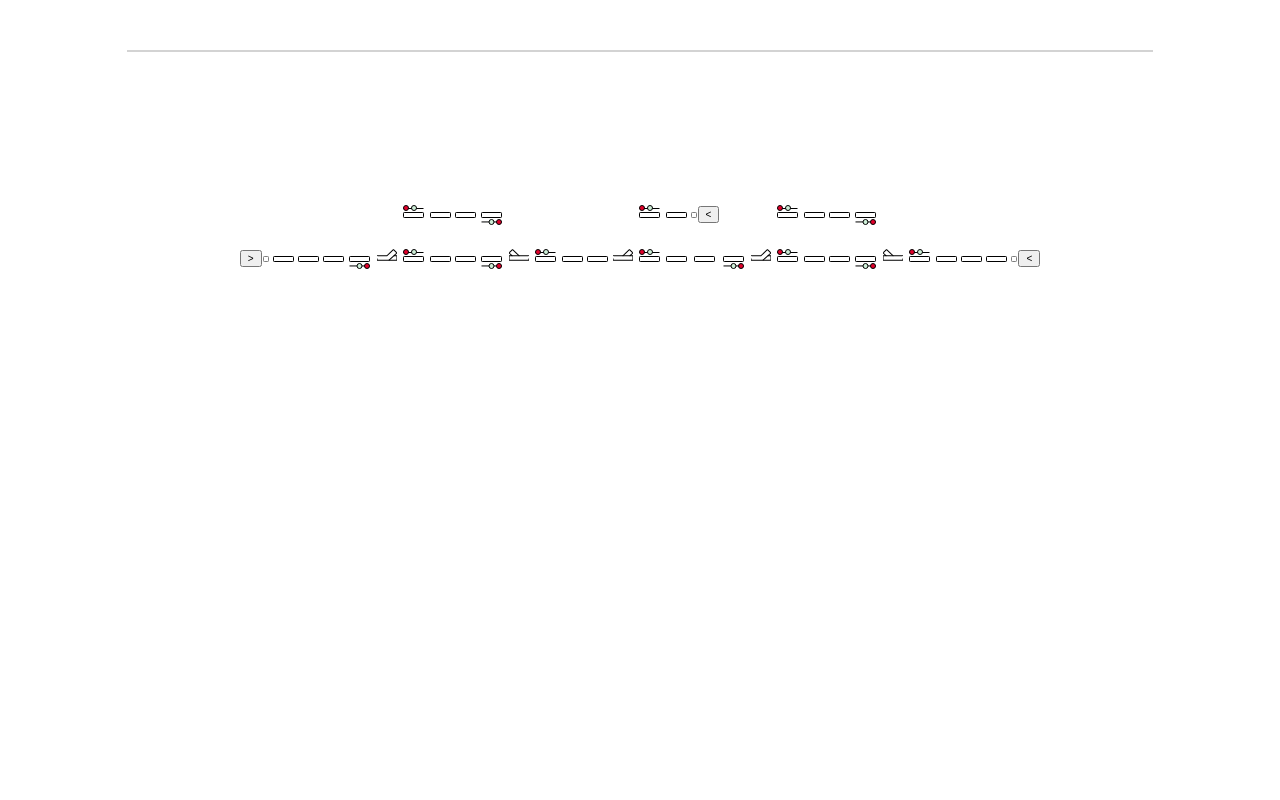
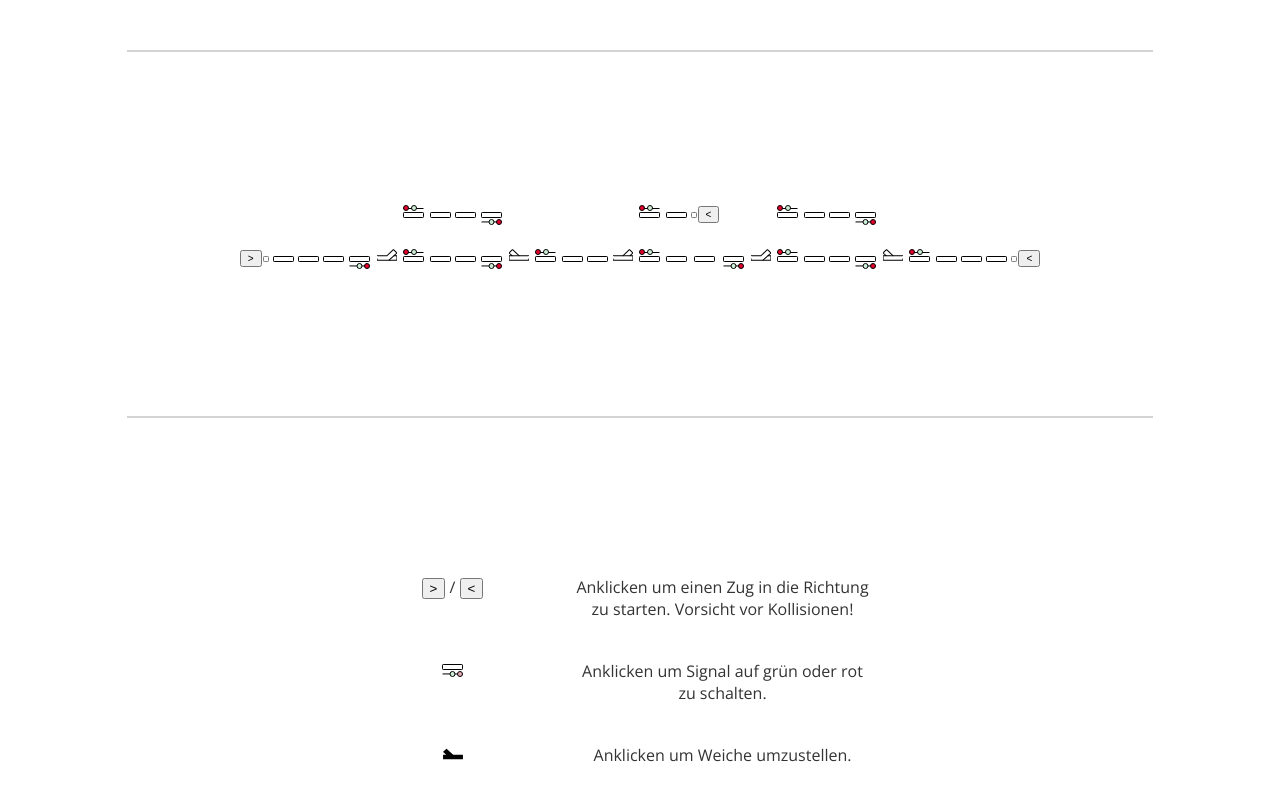
Before and after one commit to m-bymike/regiobahn-2025-sim, a Vue app: page /block in a window 1280 px wide. Shown: the part 256-1056 px from the top of the page. Before the commit the page ends 800 px from the top, so only its background shows below. Built offline with nearby package versions, Linux system fonts and the light colour scheme.

Commit message:
add description

```diff
--- /dev/null
+++ b/src/components/Description.vue
@@ -0,0 +1,118 @@
+<template functional>
+  <div class="description">
+    <dl>
+      <dt>
+        <button>&gt;</button> /
+        <button>&lt;</button>
+      </dt>
+      <dd>
+        Anklicken um einen Zug in die Richtung zu starten. Vorsicht vor
+        Kollisionen!
+      </dd>
+
+      <dt>
+        <svg
+          width="22px"
+          height="13px"
+          viewBox="-0.5 -0.5 22 13"
+          class="signal"
+        >
+          <g>
+            <rect
+              x="0"
+              y="0"
+              width="20"
+              height="5"
+              rx="0.75"
+              ry="0.75"
+              class="main"
+              pointer-events="all"
+            />
+            <path
+              d="M 0 9.45 L 20 9.45"
+              stroke-miterlimit="10"
+              pointer-events="stroke"
+            />
+            <ellipse
+              class="red-light"
+              cx="17.5"
+              cy="9.5"
+              rx="2.5"
+              ry="2.5"
+              pointer-events="all"
+            />
+            <ellipse
+              class="green-light"
+              cx="10"
+              cy="9.5"
+              rx="2.5"
+              ry="2.5"
+              pointer-events="all"
+            />
+          </g>
+        </svg>
+      </dt>
+      <dd>
+        Anklicken um Signal auf grün oder rot zu schalten.
+      </dd>
+      <dt>
+        <svg width="20px" height="20px" viewBox="0 0 19.61 10.49">
+          <path d="M-368.5-112.5" transform="translate(-1.45 -0.56)" />
+          <path
+            class="main"
+            d="M21,6.59v.14a.14.14,0,0,0-.14-.14H11.55a.16.16,0,0,1-.09,0L5,.65a.13.13,0,0,0-.18,0l-3.25,3a.15.15,0,0,0,0,.21L4.36,6.37a.14.14,0,0,1-.1.24H1.64a.14.14,0,0,0-.14.14v4.11a.14.14,0,0,0,.14.14H20.87a.14.14,0,0,0,.14-.14V9.24"
+            transform="translate(-1.45 -0.56)"
+          />
+          <path d="M21,9.24" transform="translate(-1.45 -0.56)" />
+          <line x1="2.81" y1="6.05" x2="10.1" y2="6.03" />
+        </svg>
+      </dt>
+      <dd>
+        Anklicken um Weiche umzustellen.
+      </dd>
+    </dl>
+  </div>
+</template>
+
+<style lang="scss">
+.description {
+  display: block;
+  width: 500px;
+  margin: auto;
+
+  dl {
+    display: grid;
+    grid-template-columns: 1fr 3fr;
+
+    dt,
+    dd {
+      padding: 20px;
+    }
+  }
+}
+$basic-red: #e2002a;
+svg.signal {
+  path,
+  ellipse,
+  rect,
+  line {
+    fill: #fff;
+    stroke: #000;
+    stroke-miterlimit: 10;
+    stroke-width: 1px;
+  }
+  .green-light {
+    fill: #ceefd8;
+    &.active {
+      fill: #42b983;
+    }
+  }
+
+  .red-light {
+    fill: #e5a9b3;
+    &.active {
+      fill: $basic-red;
+    }
+  }
+}
+</style>
--- a/src/railway/index.ts
+++ b/src/railway/index.ts
@@ -101,6 +101,7 @@ export abstract class TrackElement {
 
   abstract type(): TrackType;
 
+  // eslint-disable-next-line
   public stopInDir(next: boolean): boolean {
     return false;
   }
@@ -109,6 +110,7 @@ export abstract class TrackElement {
     return this.occupiedBy !== null;
   }
 
+  // eslint-disable-next-line
   public occupy(train: Train, from: TrackElement | null): void {
     if (this.isOccupied) {
       throw new Crash();
--- a/src/views/Companion.vue
+++ b/src/views/Companion.vue
@@ -85,6 +85,14 @@
         </td>
       </tr>
     </table>
+
+    <p>&nbsp;</p>
+    <hr
+      style="border: 1px lightgray solid; width: 80vw; margin-bottom: 100px; margin-top: 100px"
+    />
+    <p>&nbsp;</p>
+
+    <Description />
   </div>
 </template>
 
@@ -165,6 +173,7 @@ table {
 </style>
 
 <script lang="ts">
+import Description from "@/components/Description.vue";
 import SwitchEl from "@/components/Switch.vue";
 import SignalEl from "@/components/Signal.vue";
 import {
@@ -179,7 +188,7 @@ import {
 import { Component, Vue } from "vue-property-decorator";
 
 @Component({
-  components: { SwitchEl, SignalEl }
+  components: { Description, SwitchEl, SignalEl }
 })
 export default class Home extends Vue {
   trackType = TrackType;
--- a/src/views/Home.vue
+++ b/src/views/Home.vue
@@ -85,6 +85,14 @@
         </td>
       </tr>
     </table>
+
+    <p>&nbsp;</p>
+    <hr
+      style="border: 1px lightgray solid; width: 80vw; margin-bottom: 100px; margin-top: 100px"
+    />
+    <p>&nbsp;</p>
+
+    <Description />
   </div>
 </template>
 
@@ -165,6 +173,7 @@ table {
 </style>
 
 <script lang="ts">
+import Description from "@/components/Description.vue";
 import SwitchEl from "@/components/Switch.vue";
 import SignalEl from "@/components/Signal.vue";
 import {
@@ -179,7 +188,7 @@ import {
 import { Component, Vue } from "vue-property-decorator";
 
 @Component({
-  components: { SwitchEl, SignalEl }
+  components: { Description, SwitchEl, SignalEl }
 })
 export default class Home extends Vue {
   trackType = TrackType;
```
